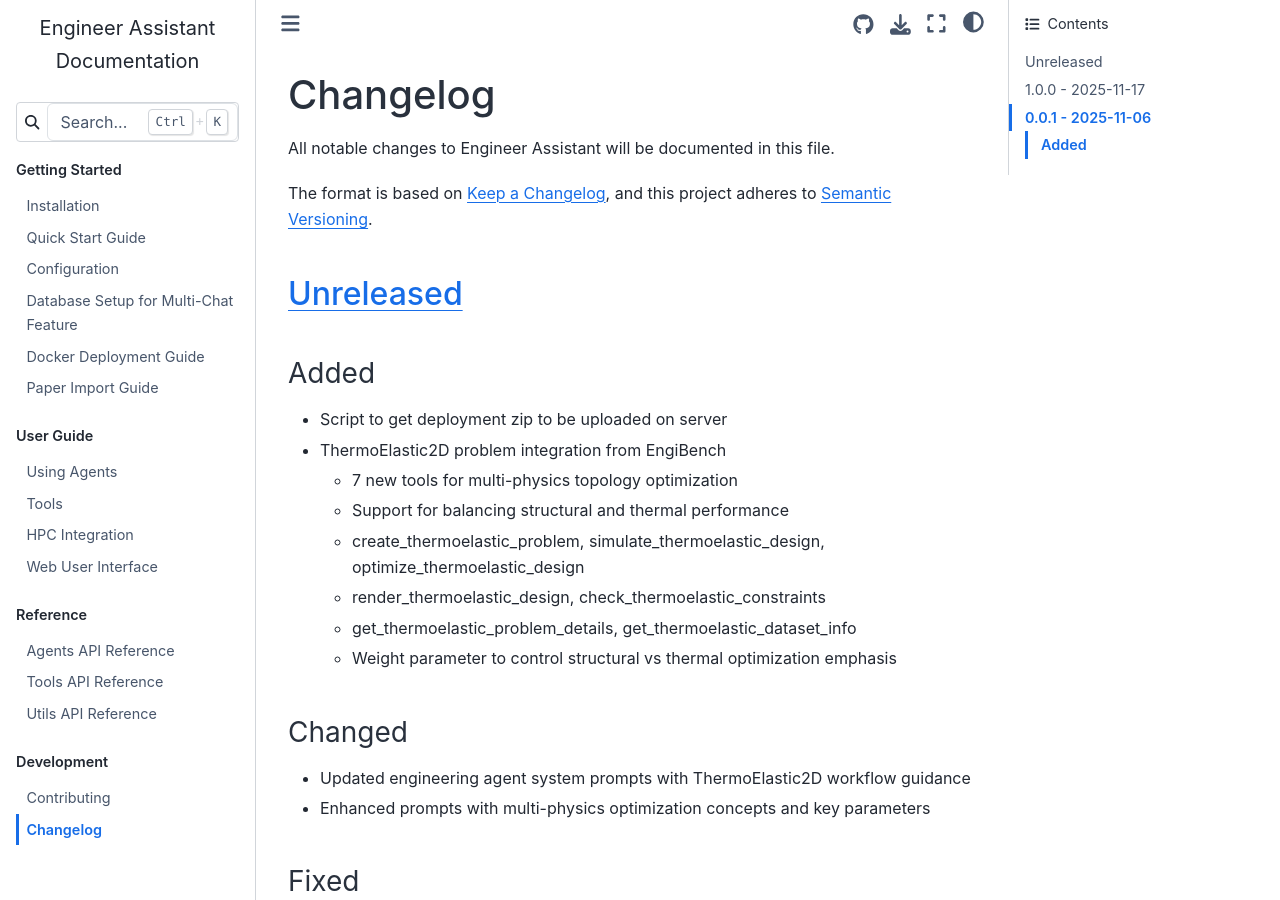
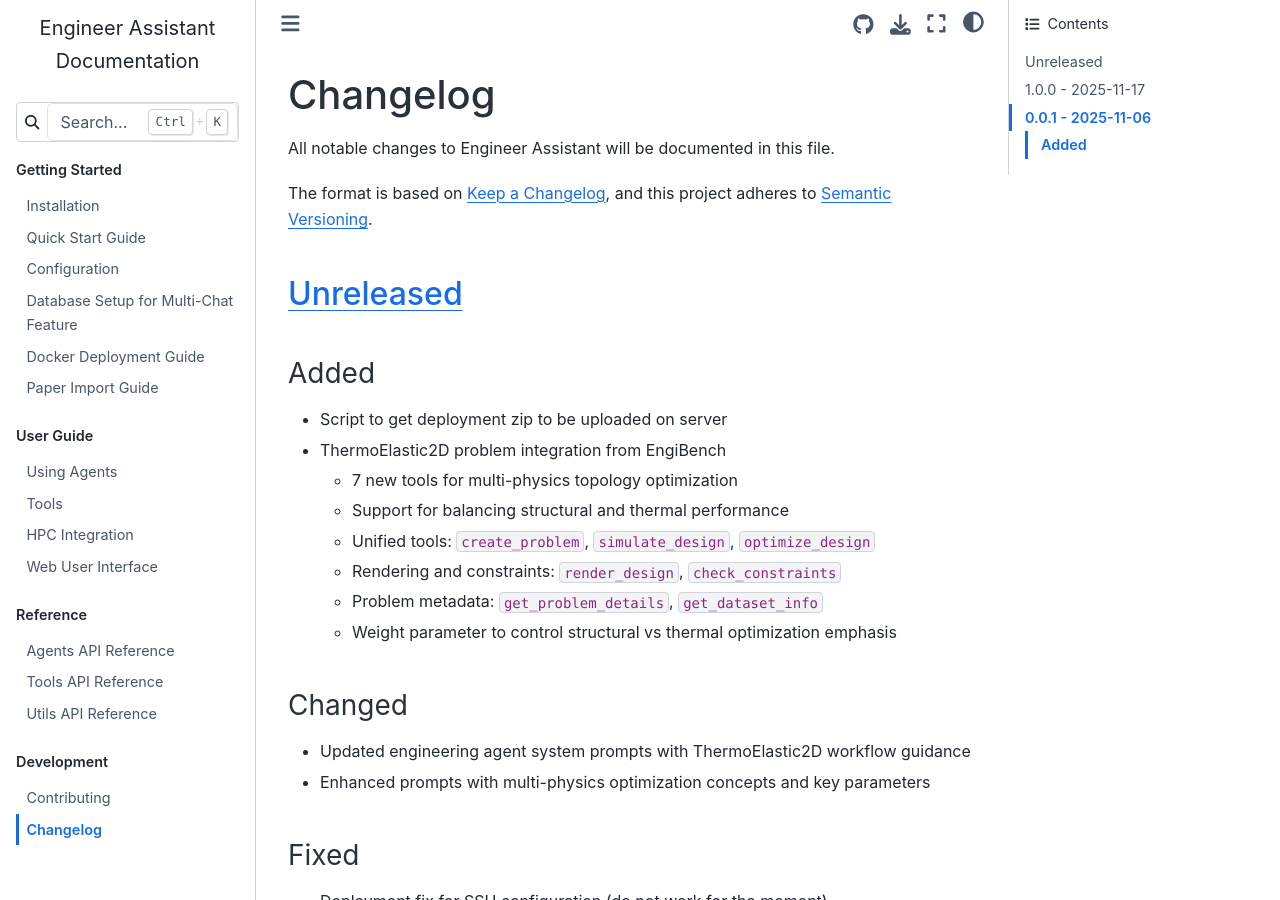
Before and after one commit to gioelemo/EngiAI-Public, a Sphinx documentation site: the page built from docs/source/changelog.md, in a window 1280 px wide and 900 px high. Built offline with Sphinx 7.4.7 and the Sphinx Book theme 1.1.4, drawn with Linux system fonts in a browser that asks for light colours.

Commit message:
refactor: replace legacy per-problem EngiBench tool names with unified tools in scripts/docs

```diff
--- a/docs/source/changelog.md
+++ b/docs/source/changelog.md
@@ -12,9 +12,9 @@ and this project adheres to [Semantic Versioning](https://semver.org/spec/v2.0.0
 - ThermoElastic2D problem integration from EngiBench
   - 7 new tools for multi-physics topology optimization
   - Support for balancing structural and thermal performance
-  - create_thermoelastic_problem, simulate_thermoelastic_design, optimize_thermoelastic_design
-  - render_thermoelastic_design, check_thermoelastic_constraints
-  - get_thermoelastic_problem_details, get_thermoelastic_dataset_info
+  - Unified tools: `create_problem`, `simulate_design`, `optimize_design`
+  - Rendering and constraints: `render_design`, `check_constraints`
+  - Problem metadata: `get_problem_details`, `get_dataset_info`
   - Weight parameter to control structural vs thermal optimization emphasis
 
 ### Changed
```
Also changed, not shown: 1 other file.
